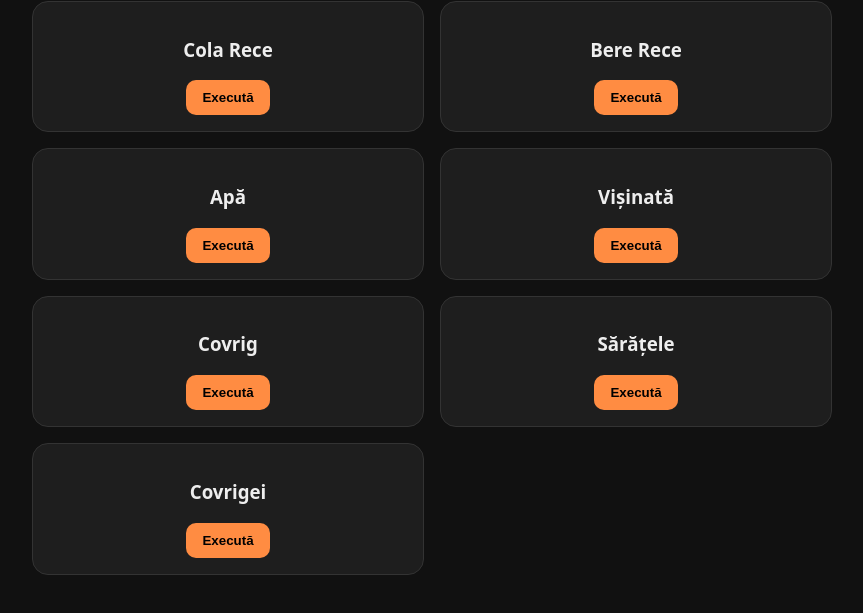
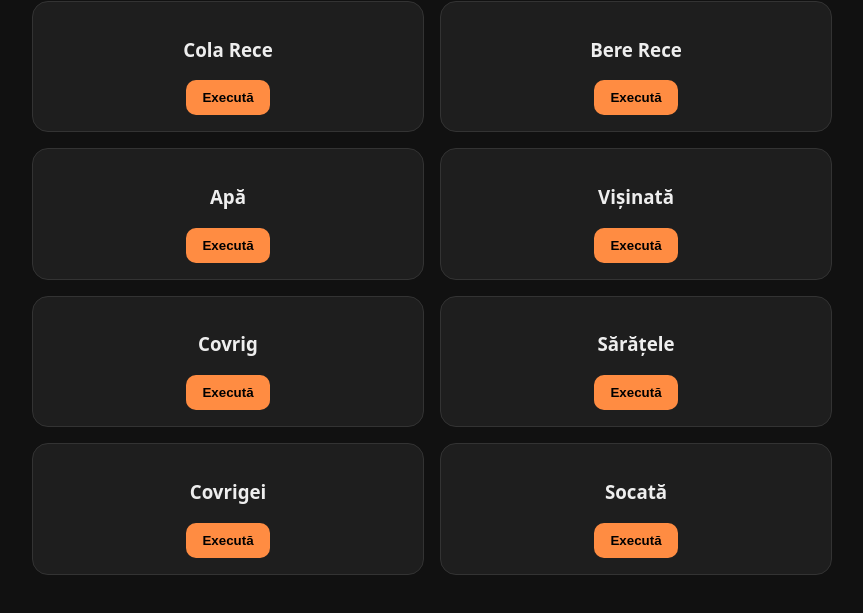
Before and after one commit to gmmarius/repo, a plain HTML site: page index.html in a window 1280 px wide. Shown: the part 105-718 px from the top of the page, without its empty margins (208-1071 px from the left). Drawn offline with Linux system fonts and the light colour scheme.

Commit message:
Update index.html

```diff
--- a/index.html
+++ b/index.html
@@ -23,6 +23,8 @@ button{background:#ff8c42;color:#000;border:none;padding:10px 16px;border-radius
 <div class="card"><h3>Covrig</h3><button onclick="alert('Covrig executat ✓')">Execută</button></div>
 <div class="card"><h3>Sărățele</h3><button onclick="alert('Sărățele executate ✓')">Execută</button></div>
   <div class="card"><h3>Covrigei</h3><button onclick="alert('Covrigei executat ✓')">Execută</button></div>
+    <div class="card"><h3>Socată</h3><button onclick="alert('Socată executat ✓')">Execută</button></div>
+
 </div>
 </body>
 </html>
```
